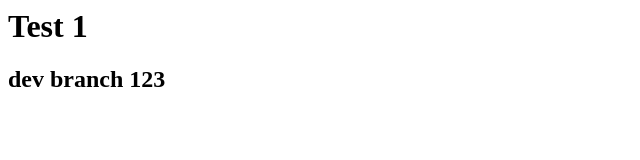
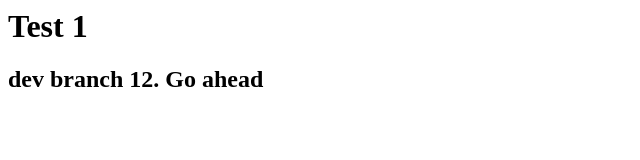
Before and after one commit to thaian285/demo, a plain HTML site: page index.html in a window 1280 px wide. Shown: the whole page, without its empty margins (0-640 px from the left). Drawn offline with Linux system fonts and the light colour scheme.

Commit message:
update 2nd

```diff
--- a/index.html
+++ b/index.html
@@ -1,6 +1,6 @@
 <html>
 	<body>
 		<h1>Test 1</h1>
-		<h2>dev branch 123</h2>
+		<h2>dev branch 12. Go ahead</h2>
 	</body>
 </html>
```
